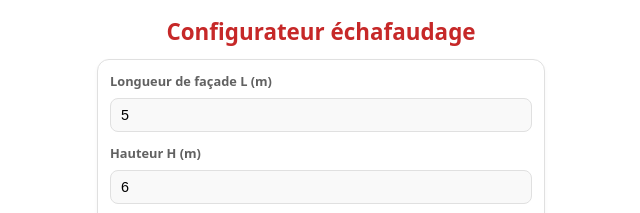
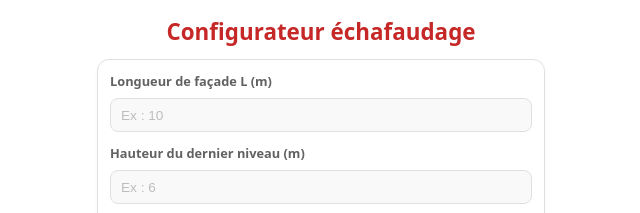
Before and after one commit to pierrehouillon/assistant-liste-mat-riel-chafaudage-V3, a plain HTML site: page index.html in a window 1280 px wide. Shown: the top 213 px of the page, without its empty margins (319-959 px from the left). Drawn offline with Linux system fonts and the light colour scheme.

Commit message:
Update index.html

```diff
--- a/index.html
+++ b/index.html
@@ -71,6 +71,11 @@
       font-size: 0.9rem;
       outline: none;
       background: var(--grey-bg);
+    }
+
+    input[type="number"]::placeholder {
+      color: #bdbdbd;
+      font-size: 0.85rem;
     }
 
     input[type="number"]:focus,
@@ -210,12 +215,26 @@
       <form id="config-form">
         <div class="field-group">
           <label for="L">Longueur de façade L (m)</label>
-          <input id="L" type="number" step="0.1" min="0" required value="5" />
+          <input
+            id="L"
+            type="number"
+            step="0.1"
+            min="0"
+            required
+            placeholder="Ex : 10"
+          />
         </div>
 
         <div class="field-group">
-          <label for="H">Hauteur H (m)</label>
-          <input id="H" type="number" step="0.1" min="0" required value="6" />
+          <label for="H">Hauteur du dernier niveau (m)</label>
+          <input
+            id="H"
+            type="number"
+            step="0.1"
+            min="0"
+            required
+            placeholder="Ex : 6"
+          />
         </div>
 
         <div class="field-group">
@@ -253,7 +272,6 @@
           <select id="stabilisation">
             <option value="stabilisateurs" selected>Stabilisateurs télescopiques</option>
             <option value="amarrage">Amarrage au mur</option>
-            <option value="aucune">Aucune (à éviter)</option>
           </select>
         </div>
 
```
